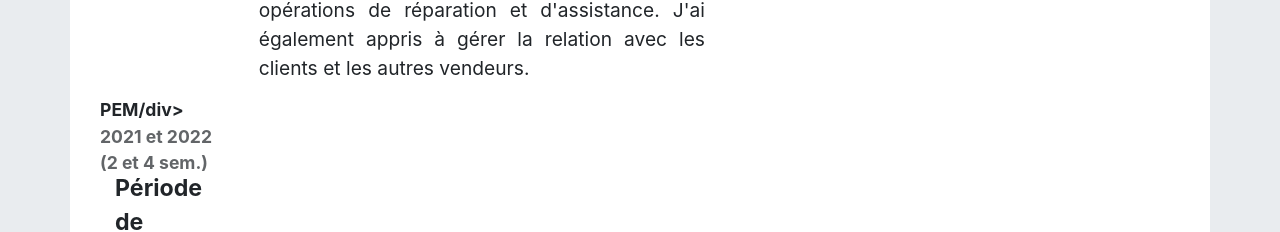
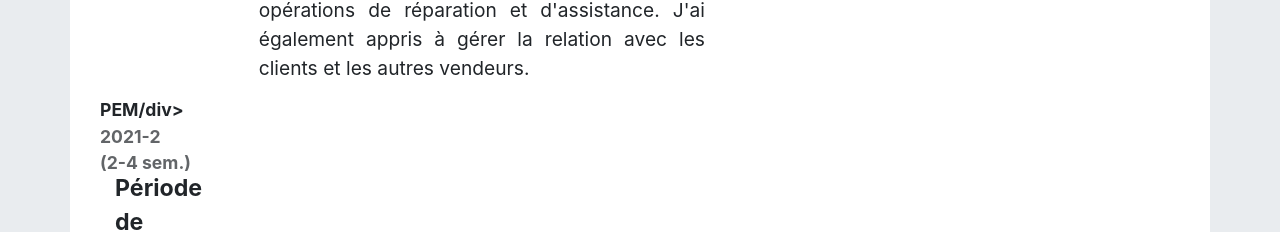
Before and after one commit to AlexisCoranti/alexiscoranti.github.io, a plain HTML site: page pages/cv.html in a window 1280 px wide. Shown: the part 1396-1628 px from the top of the page. Drawn offline with nearby package versions, Linux system fonts and the light colour scheme.

Commit message:
Update cv.html

```diff
--- a/pages/cv.html
+++ b/pages/cv.html
@@ -128,7 +128,7 @@
                             <div class="experience clearfix">
                                 <div class="col-3">
                                     <div class="lieu">PEM/div>
-                                    <div class="date">2021 et 2022<br>(2 et 4 sem.)</div>
+                                    <div class="date">2021-2<br>(2-4 sem.)</div>
                                 </div>
                                 <div class="col-9">
                                     <div class="profession">Période de formation en milieu professionnel 1ere</div>
```
